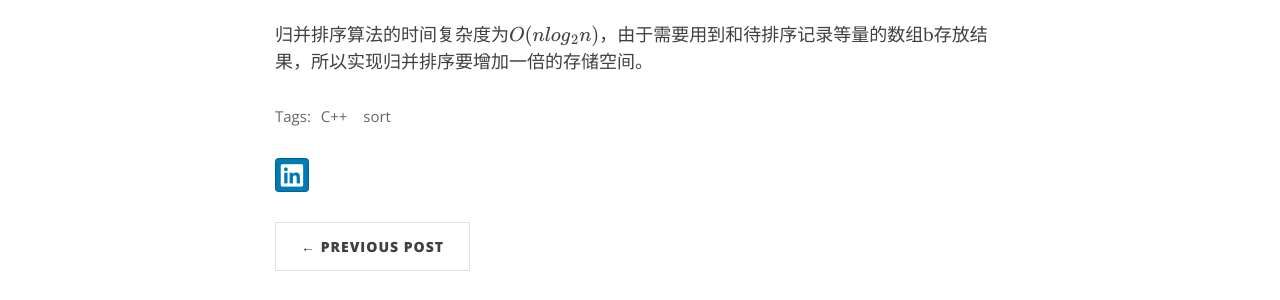
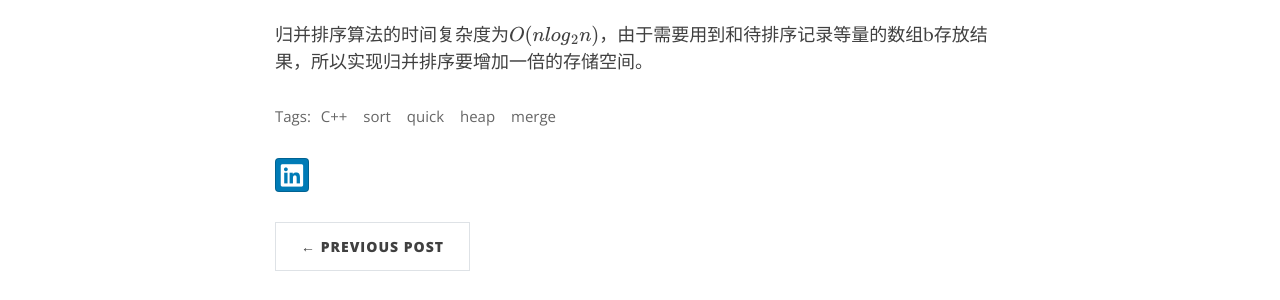
Before and after one commit to wangpf1024/ittarvin.github.io.expired, a Jekyll site: the page built from _posts/2022-05-20-sort-02.md, in a window 1280 px wide and 900 px high, scrolled down 9462 px. Shown: the part 345-645 px from the top of the window. Built offline with Jekyll 4.4.1, drawn with Linux system fonts in a browser that asks for light colours; nearby versions of some CDN libraries; formulas are drawn with MathJax 3.

Commit message:
add tags

```diff
--- a/_posts/2022-05-20-sort-02.md
+++ b/_posts/2022-05-20-sort-02.md
@@ -3,7 +3,7 @@ layout: post
 subtitle: 《排序》2小节： 快速排序，堆排序，二路归并排序
 gh-repo: ittarvin/c_ff
 gh-badge: [star, fork, follow]
-tags: [C++,sort]
+tags: [C++,sort,quick,heap,merge]
 comments: false
 cover-img: /assets/img/IMG_1414.JPG
 thumbnail-img: /assets/img/快速排序.png
```
